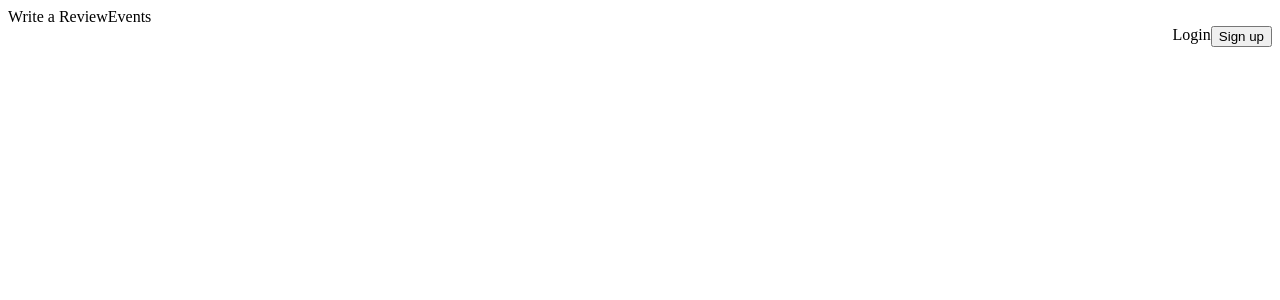
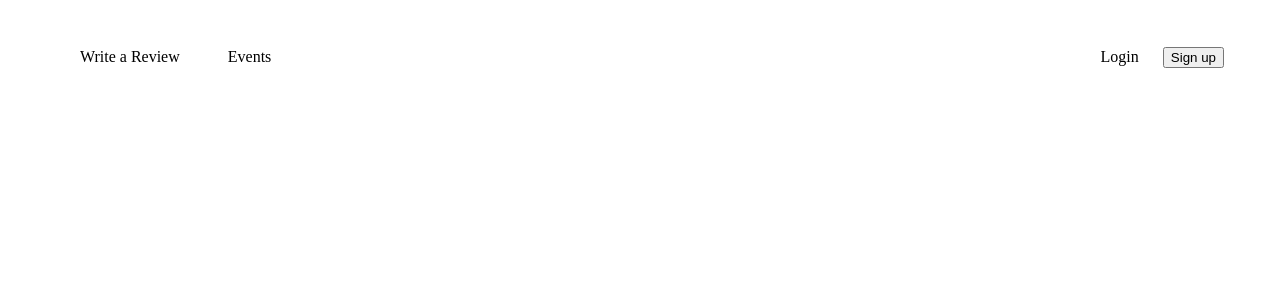
Before and after one commit to Priscillesg/nubian-hair-style, a React (Create React App) app in the folder front-end-nubian-hair-style/: page / in a window 1280 px wide. Shown: the top 300 px of the page. Built offline with nearby package versions, Linux system fonts and the light colour scheme.

Commit message:
Added styles to the TopNav component

```diff
--- a/front-end-nubian-hair-style/src/LandingPage/TopNav/TopNav.css
+++ b/front-end-nubian-hair-style/src/LandingPage/TopNav/TopNav.css
@@ -1,10 +1,22 @@
 .container-login {
     display: flex;
-    justify-content: flex-end;
-    /* align-items:center; */
-}
+    align-items:center;
+    margin-right: 1.5rem;
+ }
 
 .container-reviews {
     display: flex;
-    justify-content: flex-start;
+    align-items: center;
+    margin-left: 1.5rem;
 }
+
+.container-topnav {
+    display: flex;
+    justify-content: space-between;
+    align-items: center;
+    margin: 1.5rem;
+}
+
+span {
+    margin: 1.5rem;
+}
--- a/front-end-nubian-hair-style/src/LandingPage/TopNav/TopNav.js
+++ b/front-end-nubian-hair-style/src/LandingPage/TopNav/TopNav.js
@@ -4,7 +4,7 @@ import './TopNav.css';
 const TopNav = () => {
 
     return (
-        <div>
+        <div className='container-topnav'>
             <div className='container-reviews'>
                 <span>Write a Review</span>
                 <span>Events</span>
```
